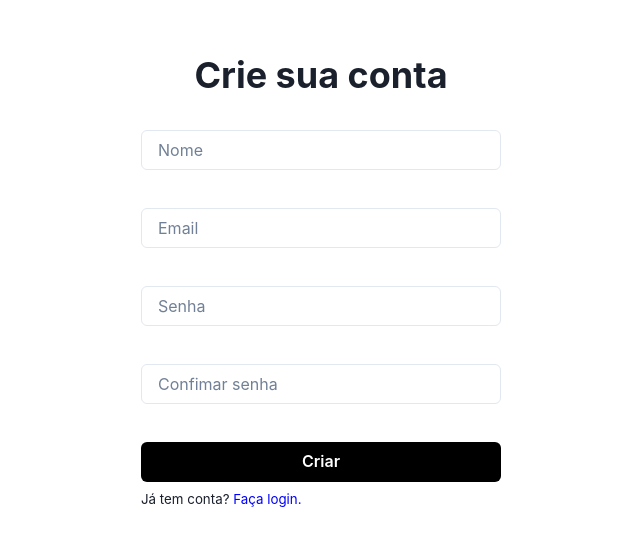
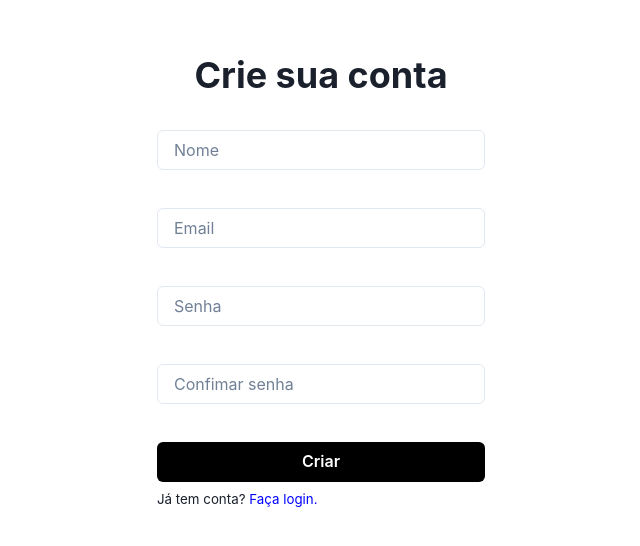
Before and after one commit to caiquedebrito/words-project, a Next.js app: page /account/create in a window 1280 px wide. Shown: the part 118-664 px from the top of the page, without its empty margins (319-959 px from the left). Built offline with nearby package versions, Linux system fonts and the light colour scheme; no server answers.

Commit message:
styles: add x padding to forms

```diff
--- a/src/pages/account/create.tsx
+++ b/src/pages/account/create.tsx
@@ -42,7 +42,7 @@ export default function Create() {
         <title>Words Project | Criar conta</title>
       </Head>
       <Flex direction="column" justifyContent="center" align="center" w="100%" h="100vh">
-      <Box maxWidth="360px" w="100%">
+      <Box maxWidth="360px" w="100%" px="4">
         <Heading as="h1" mb="8" textAlign="center">Crie sua conta</Heading>
         <Stack as="form" w="100%" onSubmit={handleSubmit(onSubmit)}>
           <Input type="text" placeholder="Nome" {...register("name")} error={errors.name}/>
--- a/src/pages/account/login.tsx
+++ b/src/pages/account/login.tsx
@@ -37,7 +37,7 @@ export default function login() {
         <title>Words Project | Login</title>
       </Head>
       <Flex direction="column" justifyContent="center" align="center" w="100%" h="100vh">
-      <Box maxWidth="360px" w="100%">
+      <Box px="4" maxWidth="360px" w="100%">
         <Heading as="h1" mb="8" textAlign="center">Faça login 😉</Heading>
         <Stack spacing="2" as="form" w="100%" onSubmit={handleSubmit(onSubmit)}>
           <Input {...register("email")} type="email" placeholder="Email" error={errors.email}/>
```
